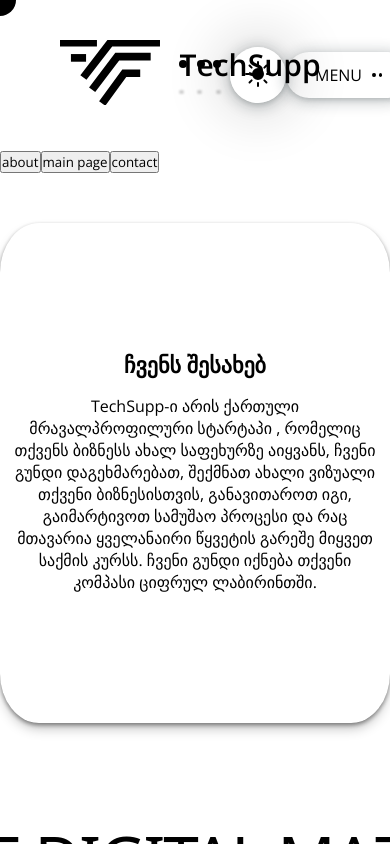
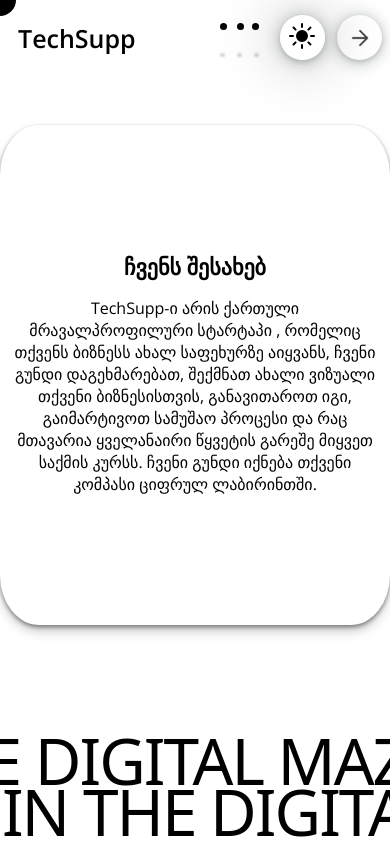
Before and after one commit to Guram12/Techsupp, a React (Vite) app: page /about in a window 390 px wide. Shown: the top 844 px of the page. Built offline with nearby package versions, Linux system fonts and the light colour scheme; a web font is replaced by a local one.

Commit message:
header responsive

```diff
--- a/src/App.jsx
+++ b/src/App.jsx
@@ -21,15 +21,12 @@
 // import { motion } from "framer-motion";
 // import { CursorContext } from "./components/CursorContext/CursorContext";
 
-
-
 function App() {
   const [showSplashScreen, setShowSplashScreen] = useState(true);
   const [isSoundOff, setIsSoundOff] = useState(false);
   const [isDarkmodeOn, setIsDarkmodeOn] = useState(true);
 
   const audioRef = useRef(null);
-
 
   // const { cursorVariants, cursorBG } = useContext(CursorContext);
 
@@ -38,7 +35,6 @@
     setIsDarkmodeOn(event.target.checked);
   };
 
-
   const location = useLocation();
 
   useEffect(() => {
@@ -46,7 +42,7 @@
     const originalBackgroundColor = document.body.style.backgroundColor;
 
     // Change background color based on the dark mode state
-    document.body.style.backgroundColor = !isDarkmodeOn ? 'black' : 'white';
+    document.body.style.backgroundColor = !isDarkmodeOn ? "black" : "white";
 
     // Reset to original background color on cleanup
     return () => {
@@ -54,14 +50,12 @@
     };
   }, [isDarkmodeOn]);
 
-
   // ================================= for setting contact  context massage =============================
-  const [contactMessage, setContactMessage] = useState('');
+  const [contactMessage, setContactMessage] = useState("");
 
   const handle_context_change = (event) => {
-    setContactMessage(event)
-  }
-
+    setContactMessage(event);
+  };
 
   // =====================================================================================================
   useEffect(() => {
@@ -121,10 +115,13 @@
   //   );
   // }
 
-
   return (
-    <CursorProvider isDarkmodeOn={isDarkmodeOn} >
-      <div className={`main_container ${isDarkmodeOn ? "main_container_white" : "main_container_black"}`}>
+    <CursorProvider isDarkmodeOn={isDarkmodeOn}>
+      <div
+        className={`main_container ${
+          isDarkmodeOn ? "main_container_white" : "main_container_black"
+        }`}
+      >
         {!(location.pathname === "/members") && (
           <>
             <Header
@@ -132,27 +129,62 @@
               toggleSound={toggleSound}
               isDarkmodeOn={isDarkmodeOn}
               handle_darkmode_change={handle_darkmode_change}
-
             />
-            <Link to="about/"><button>about </button></Link>
-            <Link to="/"><button>main page </button></Link>
-            <Link to="contact/"><button>contact</button></Link>
+            {/* <Link to="about/"><button>about </button></Link> */}
+            {/* <Link to="/"><button>main page </button></Link> */}
+            {/* <Link to="contact/"><button>contact</button></Link> */}
             {/* <Link to="/members"><button>members </button></Link> */}
           </>
-
         )}
         <audio ref={audioRef} src={background_audio_second} loop muted />
 
         <Routes>
-          <Route path="about/" element={<About isDarkmodeOn={isDarkmodeOn} />} />
-          <Route path="contact/" element={<Contact isDarkmodeOn={isDarkmodeOn} contactMessage={contactMessage} />} />
-          <Route path="/" element={<MainPage showSplashScreen={showSplashScreen} />} />
-          <Route path="services/web-development" element={<WebsitePage isDarkmodeOn={isDarkmodeOn} />} />
-          <Route path="services/it" element={<ItPage isDarkmodeOn={isDarkmodeOn} handle_context_change={handle_context_change} />} />
-          <Route path="services/menu" element={<MenuPage isDarkmodeOn={isDarkmodeOn} />} />
-          <Route path="services/brending" element={<BrendingPage isDarkmodeOn={isDarkmodeOn} />} />
-          <Route path="services/animation" element={<AnimationPage isDarkmodeOn={isDarkmodeOn} />} />
-          <Route path="services/analitycs" element={<AnaliticPage isDarkmodeOn={isDarkmodeOn} />} />
+          <Route
+            path="about/"
+            element={<About isDarkmodeOn={isDarkmodeOn} />}
+          />
+          <Route
+            path="contact/"
+            element={
+              <Contact
+                isDarkmodeOn={isDarkmodeOn}
+                contactMessage={contactMessage}
+              />
+            }
+          />
+          <Route
+            path="/"
+            element={<MainPage showSplashScreen={showSplashScreen} />}
+          />
+          <Route
+            path="services/web-development"
+            element={<WebsitePage isDarkmodeOn={isDarkmodeOn} />}
+          />
+          <Route
+            path="services/it"
+            element={
+              <ItPage
+                isDarkmodeOn={isDarkmodeOn}
+                handle_context_change={handle_context_change}
+              />
+            }
+          />
+          <Route
+            path="services/menu"
+            element={<MenuPage isDarkmodeOn={isDarkmodeOn} />}
+          />
+          <Route
+            path="services/brending"
+            element={<BrendingPage isDarkmodeOn={isDarkmodeOn} />}
+          />
+          <Route
+            path="services/animation"
+            element={<AnimationPage isDarkmodeOn={isDarkmodeOn} />}
+          />
+          <Route
+            path="services/analitycs"
+            element={<AnaliticPage isDarkmodeOn={isDarkmodeOn} />}
+          />
           {/* <Route path="/members" element={<Members />} /> */}
         </Routes>
         {/* Cursor */}
@@ -163,7 +195,7 @@
   ></motion.div> */}
       </div>
 
-      <div className="facebook_container" >
+      <div className="facebook_container">
         <FacebookMSG />
       </div>
     </CursorProvider>
--- a/src/components/Header/Header.jsx
+++ b/src/components/Header/Header.jsx
@@ -9,7 +9,7 @@
 import { CursorContext } from "../CursorContext/CursorContext";
 import { transition1 } from "../../Transitions";
 import Techsupp_name from "./Techsupp_name";
-
+import { FiArrowRight } from "react-icons/fi";
 
 export default function Header({
   isSoundOff,
@@ -67,7 +67,12 @@
         className="logo_and_name"
       >
         <Link to="/">
-          <img src={ isDarkmodeOn?  logo_black :  logo_white} alt="company logo" style={{ width: "100px"  }} />
+          <img
+            src={isDarkmodeOn ? logo_black : logo_white}
+            alt="company logo"
+            style={{ width: "100px" }}
+            className="company_logo"
+          />
         </Link>
         {/* <h1 className="techsupp_main_name" >TechSupp</h1> */}
         <Techsupp_name isDarkmodeOn={isDarkmodeOn} />
@@ -81,14 +86,38 @@
       >
         <div className="sound_container" onClick={toggleSound}>
           <div
-            className={`typing-indicator ${isSoundOff ? "" : "stop-animation"}  `}
+            className={`typing-indicator ${isSoundOff ? "" : "stop-animation"}`}
           >
-            <div className={`typing-circle ${isDarkmodeOn ? "typing-circle_white" : "typing-circle_black"}`}></div>
-            <div className={`typing-circle ${isDarkmodeOn ? "typing-circle_white" : "typing-circle_black"}`}></div>
-            <div className={`typing-circle ${isDarkmodeOn ? "typing-circle_white" : "typing-circle_black"}`}></div>
-            <div className={`typing-shadow ${isDarkmodeOn ? "typing-shadow_white" : "typing-shadow_black"}`} ></div>
-            <div className={`typing-shadow ${isDarkmodeOn ? "typing-shadow_white" : "typing-shadow_black"}`}></div>
-            <div className={`typing-shadow ${isDarkmodeOn ? "typing-shadow_white" : "typing-shadow_black"}`}></div>
+            <div
+              className={`typing-circle ${
+                isDarkmodeOn ? "typing-circle_white" : "typing-circle_black"
+              }`}
+            ></div>
+            <div
+              className={`typing-circle ${
+                isDarkmodeOn ? "typing-circle_white" : "typing-circle_black"
+              }`}
+            ></div>
+            <div
+              className={`typing-circle ${
+                isDarkmodeOn ? "typing-circle_white" : "typing-circle_black"
+              }`}
+            ></div>
+            <div
+              className={`typing-shadow ${
+                isDarkmodeOn ? "typing-shadow_white" : "typing-shadow_black"
+              }`}
+            ></div>
+            <div
+              className={`typing-shadow ${
+                isDarkmodeOn ? "typing-shadow_white" : "typing-shadow_black"
+              }`}
+            ></div>
+            <div
+              className={`typing-shadow ${
+                isDarkmodeOn ? "typing-shadow_white" : "typing-shadow_black"
+              }`}
+            ></div>
           </div>
         </div>
         <div className="dark_mode">
@@ -98,8 +127,7 @@
           />
         </div>
 
-
-        <div className="menu_button">
+        <div className="menu_button" onClick={toggleMenu}>
           <div className="menu_texts">
             <span
               className={`menu_texts_menu ${isOpen ? "rotate" : ""}`}
@@ -121,9 +149,10 @@
             >
               <div className="flex">
                 <Link
-                  className={`menu_links ${menuState[0].showDot ? "active" : ""
-                    }`}
-                  to="/link1"
+                  className={`menu_links ${
+                    menuState[0].showDot ? "active" : ""
+                  }`}
+                  to="/services"
                   onMouseEnter={() => handleLinkHover(0)}
                   onMouseLeave={() =>
                     setMenuState((prevMenuState) =>
@@ -148,9 +177,10 @@
               </div>
               <div className="flex">
                 <Link
-                  className={`menu_links ${menuState[1].showDot ? "active" : ""
-                    }`}
-                  to="/link2"
+                  className={`menu_links ${
+                    menuState[1].showDot ? "active" : ""
+                  }`}
+                  to="/about"
                   onMouseEnter={() => handleLinkHover(1)}
                   onMouseLeave={() =>
                     setMenuState((prevMenuState) =>
@@ -171,11 +201,12 @@
                   </div>
                 </Link>
               </div>
-              <div className="flex">
+              {/* <div className="flex">
                 <Link
-                  className={`menu_links ${menuState[2].showDot ? "active" : ""
-                    }`}
-                  to="/link3"
+                  className={`menu_links ${
+                    menuState[2].showDot ? "active" : ""
+                  }`}
+                  to="members/ "
                   onMouseEnter={() => handleLinkHover(2)}
                   onMouseLeave={() =>
                     setMenuState((prevMenuState) =>
@@ -195,12 +226,13 @@
                     {menuState[2].showDot && " ●"}
                   </div>
                 </Link>
-              </div>
+              </div> */}
               <div className="flex">
                 <Link
-                  className={`menu_links ${menuState[3].showDot ? "active" : ""
-                    }`}
-                  to="/link4"
+                  className={`menu_links ${
+                    menuState[3].showDot ? "active" : ""
+                  }`}
+                  to="/contact"
                   onMouseEnter={() => handleLinkHover(3)}
                   onMouseLeave={() =>
                     setMenuState((prevMenuState) =>
@@ -223,9 +255,8 @@
               </div>
             </motion.div>
           )}
-          <div className="menu_dots">
-            <div></div>
-            <div></div>
+          <div className="menu_arrow">
+            <img className="menu_arrow_img" src={RightArrow} alt="/" />
           </div>
         </div>
       </motion.div>
--- a/src/components/pages/MainPage.jsx
+++ b/src/components/pages/MainPage.jsx
@@ -1,25 +1,21 @@
-import "../styles/MainPage.css"
-import "../styles/card.css"
+import "../styles/MainPage.css";
+import "../styles/card.css";
 import { useState } from "react";
 import CardAnimation from "../animations/CardAnimation";
-import CubeAnimation from "../animations/CubeAnimation";
+// import CubeAnimation from "../animations/CubeAnimation";
 import MainPage_Footer from "../Header/MainPage_Footer";
 
-
-
 export default function mainPage({ showSplashScreen }) {
-
   return (
-    <div className="mainpage_cont" >
+    <div className="mainpage_cont">
       <div className="mainpage_child_cont">
-        <CubeAnimation />
+        {/* <CubeAnimation /> */}
         <CardAnimation />
       </div>
 
-      <div className="mainpage_main_footer_container" >
+      <div className="mainpage_main_footer_container">
         <MainPage_Footer />
       </div>
-
     </div>
   );
 }
--- a/src/components/styles/DarkMode.css
+++ b/src/components/styles/DarkMode.css
@@ -11,15 +11,11 @@
 
 .toggle_white {
   box-shadow: 0 0 50px 20px rgba(0, 0, 0, 0.1);
-
 }
 
 .toggle_black {
   box-shadow: 0 0 50px 20px rgba(179, 178, 178, 0.342);
-
 }
-
-
 
 .input {
   display: none;
@@ -47,3 +43,9 @@
   transition-delay: 200ms;
   transform: scale(1) rotate(360deg);
 }
+@media screen and (max-width: 500px) {
+  .toggle {
+    width: 45px;
+    height: 45px;
+  }
+}
--- a/src/components/styles/Header.css
+++ b/src/components/styles/Header.css
@@ -3,7 +3,7 @@
   display: flex;
   align-items: center;
   justify-content: space-between;
-  padding: 40px 60px 40px 60px;
+  padding: 35px 55px 35px 55px;
 }
 
 .header_right {
@@ -11,33 +11,63 @@
   display: flex;
   align-items: center;
   justify-content: space-between;
+  /* border: 1px solid red; */
 }
 
 .menu_button {
+  /* border: 1px solid blue; */
   display: flex;
   align-items: center;
   justify-content: center;
   gap: 10px;
-  height: 30px;
+  height: 20px;
   /* border: 1px solid #969595; */
-  padding: 23px 29px 23px 29px;
-  border-radius: 30px;
+  padding: 25px 25px 25px 25px;
+  border-radius: 50px;
   box-shadow: rgba(14, 30, 37, 0.12) 0px 2px 4px 0px,
     rgba(14, 30, 37, 0.32) 0px 2px 16px 0px;
 }
-
-.menu_button:hover .menu_dots {
+.menu_arrow_img {
+  width: 18px;
+}
+.menu_button:hover .menu_arrow {
   flex-direction: column;
   transition: 1s;
+  /* animation: rotateDot 1s ease-in-out forwards; */
+  /* border: 1px solid red; */
+}
+.menu_button:active .menu_arrow {
+  animation: rotateDot 1s ease-in-out forwards;
 }
 
-.menu_dots {
-  width: 10px;
+@keyframes rotateDot {
+  from {
+    transform: rotate(0deg);
+  }
+
+  to {
+    transform: rotate(90deg);
+  }
+}
+/* .menu_arrow {
+  width: 0;
+  height: 0;
+  border-left: 10px solid transparent;
+  border-right: 10px solid transparent;
+  border-bottom: 10px solid black;
+  transition: transform 1s;
+}
+
+.rotated {
+  transform: rotate(90deg);
+} */
+.menu_arrow {
+  /* width: 10px; */
   display: flex;
   gap: 3px;
 }
 
-.menu_dots div {
+.menu_arrow div {
   width: 4px;
   height: 4px;
   border-radius: 50%;
@@ -153,13 +183,12 @@
   justify-content: center;
   align-items: center;
   gap: 10px;
+  /* border: 1px solid red; */
 }
 
-
-.techsupp_main_name{
+.techsupp_main_name {
   color: #000000;
 }
-
 
 /* ====================================== voice animation styles ====================================== */
 .sound_container {
@@ -169,6 +198,7 @@
   display: flex;
   justify-content: center;
   align-items: center;
+  /* border: 1px solid; */
 }
 
 .typing-indicator {
@@ -280,3 +310,36 @@
 .stop-animation .typing-shadow {
   animation: none;
 }
+
+@media screen and (max-width: 500px) {
+  header {
+    /* border: 2px solid blue; */
+    padding: 15px 8px 15px 8px;
+  }
+  .company_logo {
+    display: none;
+  }
+  .header_right {
+    width: 170px;
+  }
+  .menu_button {
+    width: 45px;
+    height: 45px;
+    padding: 0;
+    display: flex;
+    align-items: center;
+    justify-content: center;
+    border-radius: 50%;
+  }
+  .sound_container {
+    width: 55px;
+    height: 35px;
+  }
+  .typing-circle {
+    width: 7px;
+    height: 7px;
+  }
+  .menu_texts {
+    display: none;
+  }
+}
--- a/src/components/styles/Techsupp_name.css
+++ b/src/components/styles/Techsupp_name.css
@@ -5,38 +5,35 @@
 }
 
 .content {
-  position: absolute;
-  margin-top: 50px;
-  margin-left: 80px;
-  transform: translate(-50%, -50%);
-  height: 160px;
-  overflow: hidden;
+  /* position: absolute; */
+  /* margin-top: 50px; */
+  /* margin-left: 80px; */
+  /* transform: translate(-50%, -50%); */
+  /* height: 160px; */
+  /* overflow: hidden; */
   /* font-family: 'Lato', sans-serif; */
   font-size: 30px;
   line-height: 40px;
   display: flex;
   justify-content: flex-start;
+  /* border: 1px solid red; */
 }
 
 .content__container {
   font-weight: 600;
   overflow: hidden;
   height: 40px;
-
 }
 
 .content__container__list {
   margin-top: 0;
   text-align: left;
   list-style: none;
-  /* animation: change 15s infinite; */
 }
 
 .content__container__list.animate {
   animation: change 10s infinite;
 }
-
-
 
 .content__container__list__item {
   line-height: 40px;
@@ -44,10 +41,35 @@
 }
 
 @keyframes change {
-  0%, 12.66%, 100% {transform: translate3d(0, 0, 0);}
-  16.66%, 29.32% { transform: translate3d(0, -25%, 0); }
-  33.32%, 45.98% {transform: translate3d(0, -50%, 0);}
-  49.98%, 62.64% { transform: translate3d(0, -75%, 0); }
-  66.64%, 79.3% { transform: translate3d(0, -50%, 0); }
-  83.3%, 95.96% { transform: translate3d(0, -25%, 0); }
+  0%,
+  12.66%,
+  100% {
+    transform: translate3d(0, 0, 0);
+  }
+  16.66%,
+  29.32% {
+    transform: translate3d(0, -25%, 0);
+  }
+  33.32%,
+  45.98% {
+    transform: translate3d(0, -50%, 0);
+  }
+  49.98%,
+  62.64% {
+    transform: translate3d(0, -75%, 0);
+  }
+  66.64%,
+  79.3% {
+    transform: translate3d(0, -50%, 0);
+  }
+  83.3%,
+  95.96% {
+    transform: translate3d(0, -25%, 0);
+  }
 }
+
+@media screen and (max-width: 500px) {
+  .content {
+    font-size: 25px;
+  }
+}
```
